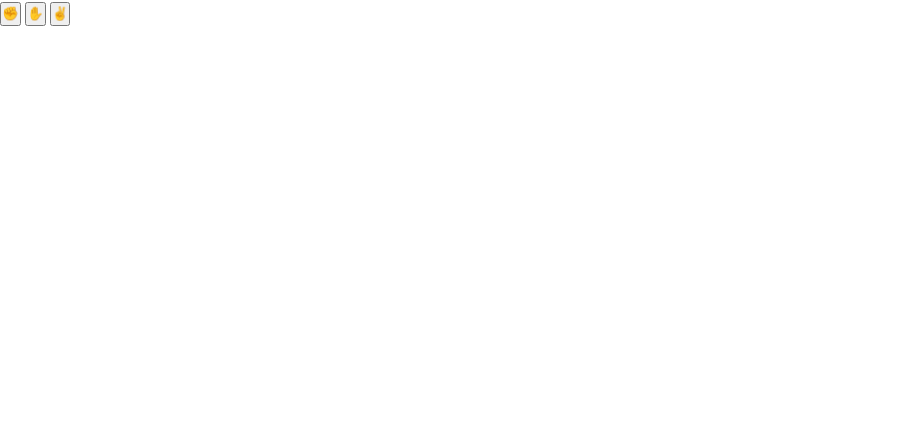
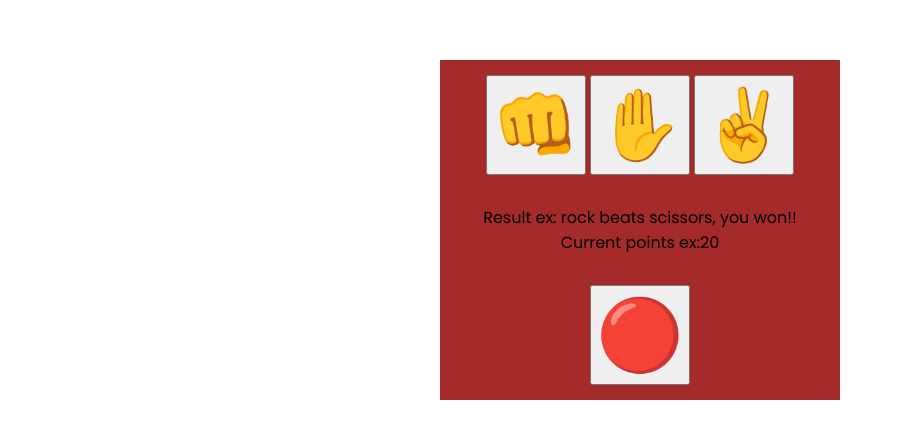
Before and after one commit to NunonCunha/rock-paper-scissors, a plain HTML site: page index.html in a window 1280 px wide. Shown: the whole page, without its empty margins (0-903 px from the left). Drawn offline with Linux system fonts and the light colour scheme.

Commit message:
buttons style

```diff
--- a/index.html
+++ b/index.html
@@ -15,9 +15,9 @@
   </head>
   <body>
     <div id="container">
-      <div id="game">
+      <div id="game" class="div-properties">
         <button id="rock" class="game-button" value="0">
-          <span id="rock-emoji">&#9994;</span>
+          <span id="rock-emoji">&#128074;</span>
         </button>
         <button id="paper" class="game-button" value="1">
           <span id="paper-emoji">&#9995;</span>
@@ -26,6 +26,15 @@
           <span id="scissor-emoji">&#9996;</span>
         </button>
       </div>
+      <div id="output" class="div-properties">
+        <p>Result ex: rock beats scissors, you won!!</p>
+        <p>Current points ex:20</p>
+      </div>
+      <div id="clear" class="div-properties">
+        <button id="clear" class="game-button" value="clear">
+          <span id="clear-emoji">&#128308;</span>
+        </button>
+      </div>
     </div>
     <script src="script.js"></script>
   </body>
--- a/style.css
+++ b/style.css
@@ -5,3 +5,24 @@
     font-family: 'Nunito', sans-serif;
     font-family: 'Poppins', sans-serif;
 }
+
+#container{
+    width: 100%;
+    margin-top: 60px;
+}
+
+.div-properties{
+    background-color: brown;
+    width: 400px;
+    margin: 0 auto;
+    text-align: center;
+    padding: 15px;
+}
+
+.game-button{
+    width: 100px;
+    height: 100px;
+    font-size:70px;
+    text-align: center;
+    line-height: 1em;
+}
```
